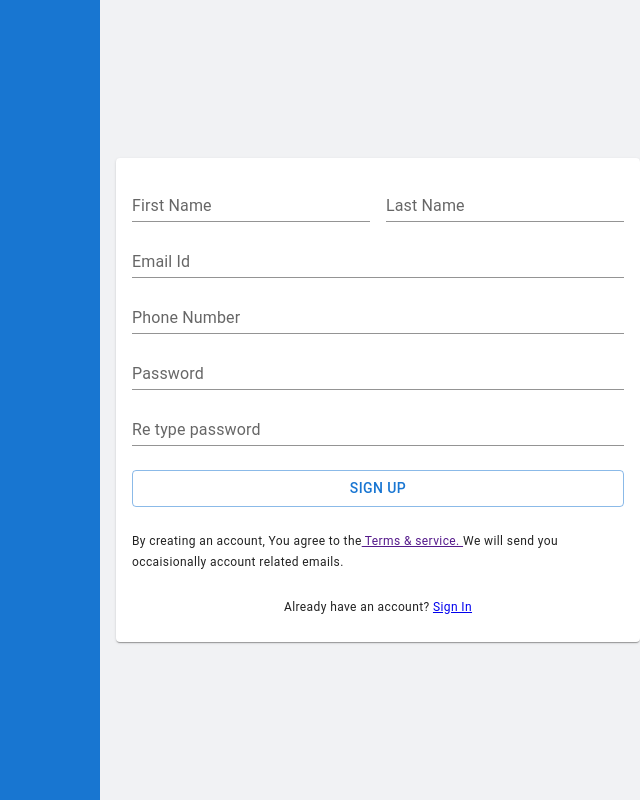
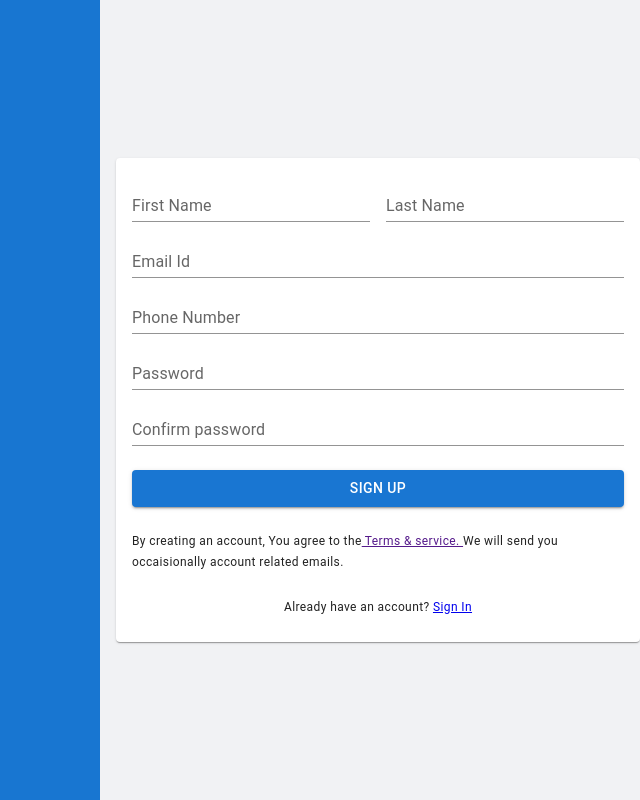
Before and after one commit to AbinashBapu/expense-tracker-webapp, a Next.js app: page /signup in a window 1280 px wide. Shown: the whole page, without its empty margins (640-1280 px from the left). Built offline with nearby package versions, Linux system fonts and the light colour scheme.

Commit message:
login signup form validation integrated
login signup form validation integrated

```diff
--- a/package.json
+++ b/package.json
@@ -28,7 +28,8 @@
     "react": "^18",
     "react-dom": "^18",
     "react-redux": "^9.1.2",
-    "styled-components": "^6.1.13"
+    "styled-components": "^6.1.13",
+    "zod": "^3.23.8"
   },
   "devDependencies": {
     "@types/node": "^20",
--- a/src/app/(preAuth)/signup/page.tsx
+++ b/src/app/(preAuth)/signup/page.tsx
@@ -1,11 +1,6 @@
-import {
-  Box,
-  Button,
-  Card,
-  CardContent,
-  TextField,
-  Typography,
-} from "@mui/material";
+"use client";
+import SignUpForm from "@/components/feature/signup/signupForm";
+import { Box, Card, CardContent, Typography } from "@mui/material";
 
 import Grid from "@mui/material/Grid2";
 import Link from "next/link";
@@ -25,56 +20,7 @@ export default function Page() {
       >
         <Card>
           <CardContent>
-            <Grid container spacing={2} sx={{ mb: 1 }}>
-              <Grid size={6}>
-                <TextField
-                  id="standard-basic"
-                  label="First Name"
-                  variant="standard"
-                  fullWidth
-                />
-              </Grid>
-              <Grid size={6}>
-                <TextField
-                  id="standard-basic"
-                  label="Last Name"
-                  variant="standard"
-                  fullWidth
-                />
-              </Grid>
-            </Grid>
-            <TextField
-              sx={{ mb: 1 }}
-              id="standard-basic"
-              label="Email Id"
-              variant="standard"
-              fullWidth
-            />
-            <TextField
-              sx={{ mb: 1 }}
-              id="standard-basic"
-              label="Phone Number"
-              variant="standard"
-              fullWidth
-            />
-            <TextField
-              sx={{ mb: 1 }}
-              id="standard-basic"
-              label="Password"
-              variant="standard"
-              fullWidth
-            />
-            <TextField
-              sx={{ mb: 1 }}
-              id="standard-basic"
-              label="Re type password"
-              variant="standard"
-              fullWidth
-            />
-            <Button variant="outlined" fullWidth sx={{ mt: 2 }}>
-              Sign Up
-            </Button>
-
+            <SignUpForm />
             <Box sx={{ mt: 3 }}>
               <Typography variant="caption">
                 By creating an account, You agree to the
--- /dev/null
+++ b/src/components/feature/signup/signupForm.tsx
@@ -0,0 +1,128 @@
+import { Fragment } from "react";
+import Grid from "@mui/material/Grid2";
+import { Button, FormControl, TextField } from "@mui/material";
+import { useFormik } from "formik";
+import { useRouter } from "next/navigation";
+import { signupSchemaValidate } from "@/utils/feature/signupFormValidation";
+
+export default function SignUpForm() {
+  const router = useRouter();
+  const formik = useFormik({
+    initialValues: {
+      firstName: "",
+      lastName: "",
+      emailId: "",
+      phoneNumber: "",
+      password: "",
+      confirmPassword: "",
+    },
+    validate: signupSchemaValidate,
+    onSubmit: (values) => {
+      console.log(JSON.stringify(values));
+      router.push("/dashboard");
+    },
+  });
+
+  return (
+    <Fragment>
+      <form onSubmit={formik.handleSubmit}>
+        <Grid container spacing={2} sx={{ mb: 1 }}>
+          <Grid size={6}>
+            <FormControl fullWidth>
+              <TextField
+                name="firstName"
+                label="First Name"
+                variant="standard"
+                value={formik.values.firstName}
+                onChange={formik.handleChange}
+                onBlur={formik.handleBlur}
+                error={
+                  formik.touched.firstName && Boolean(formik.errors.firstName)
+                }
+                helperText={formik.touched.firstName && formik.errors.firstName}
+              />
+            </FormControl>
+          </Grid>
+          <Grid size={6}>
+            <FormControl fullWidth>
+              <TextField
+                name="lastName"
+                label="Last Name"
+                variant="standard"
+                value={formik.values.lastName}
+                onChange={formik.handleChange}
+                onBlur={formik.handleBlur}
+                error={
+                  formik.touched.lastName && Boolean(formik.errors.lastName)
+                }
+                helperText={formik.touched.lastName && formik.errors.lastName}
+              />
+            </FormControl>
+          </Grid>
+        </Grid>
+        <FormControl fullWidth>
+          <TextField
+            sx={{ mb: 1 }}
+            name="emailId"
+            label="Email Id"
+            variant="standard"
+            value={formik.values.emailId}
+            onChange={formik.handleChange}
+            onBlur={formik.handleBlur}
+            error={formik.touched.emailId && Boolean(formik.errors.emailId)}
+            helperText={formik.touched.emailId && formik.errors.emailId}
+          />
+        </FormControl>
+        <FormControl fullWidth>
+          <TextField
+            sx={{ mb: 1 }}
+            name="phoneNumber"
+            label="Phone Number"
+            variant="standard"
+            value={formik.values.phoneNumber}
+            onChange={formik.handleChange}
+            onBlur={formik.handleBlur}
+            error={
+              formik.touched.phoneNumber && Boolean(formik.errors.phoneNumber)
+            }
+            helperText={formik.touched.phoneNumber && formik.errors.phoneNumber}
+          />
+        </FormControl>
+        <FormControl fullWidth>
+          <TextField
+            sx={{ mb: 1 }}
+            name="password"
+            label="Password"
+            variant="standard"
+            value={formik.values.password}
+            onChange={formik.handleChange}
+            onBlur={formik.handleBlur}
+            error={formik.touched.password && Boolean(formik.errors.password)}
+            helperText={formik.touched.password && formik.errors.password}
+          />
+        </FormControl>
+        <FormControl fullWidth>
+          <TextField
+            sx={{ mb: 1 }}
+            name="confirmPassword"
+            label="Confirm password"
+            variant="standard"
+            value={formik.values.confirmPassword}
+            onChange={formik.handleChange}
+            onBlur={formik.handleBlur}
+            error={
+              formik.touched.confirmPassword &&
+              Boolean(formik.errors.confirmPassword)
+            }
+            helperText={
+              formik.touched.confirmPassword && formik.errors.confirmPassword
+            }
+          />
+        </FormControl>
+        <Button variant="contained" fullWidth sx={{ mt: 2 }} type="submit">
+          Sign Up
+        </Button>
+      </form>
+    </Fragment>
+  );
+}
--- /dev/null
+++ b/src/utils/feature/signupFormValidation.ts
@@ -0,0 +1,28 @@
+import { z } from "zod";
+
+export const signupSchemaValidate = (values: any) => {
+  const registrationSchema = z
+    .object({
+      firstName: z.string().min(2, "First name must be at least 2 characters"),
+      lastName: z.string().min(2, "Last name must be at least 2 characters"),
+      emailId: z.string().email("Invalid email address"),
+      phoneNumber: z
+        .string()
+        .regex(/^\d{10}$/, "Phone number must be exactly 10 digits"),
+      password: z.string().min(6, "Password must be at least 6 characters"),
+      confirmPassword: z.string().min(1, "Confirm password is required"),
+    })
+    .refine((data) => data.password === data.confirmPassword, {
+      message: "Password & confirm password don't match",
+      path: ["confirmPassword"],
+    });
+
+  try {
+    registrationSchema.parse(values);
+  } catch (error) {
+    if (error instanceof z.ZodError) {
+      console.log("Error: " + JSON.stringify(error.formErrors.fieldErrors));
+      return error.formErrors.fieldErrors;
+    }
+  }
+};
```
Also changed, not shown: src/app/(preAuth)/signin/page.tsx (+3 -32 lines), src/components/feature/login/loginForm.tsx (added, +61 -0 lines), src/utils/feature/loginFormValidation.ts (added, +17 -0 lines), src/utils/a.ts (deleted).
